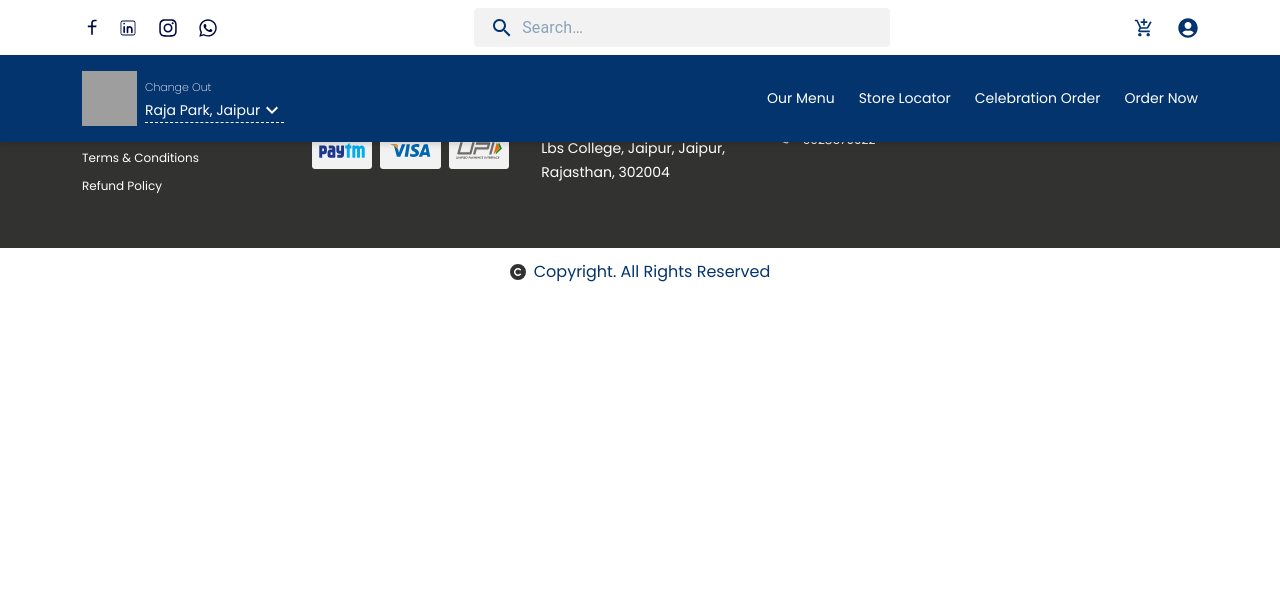
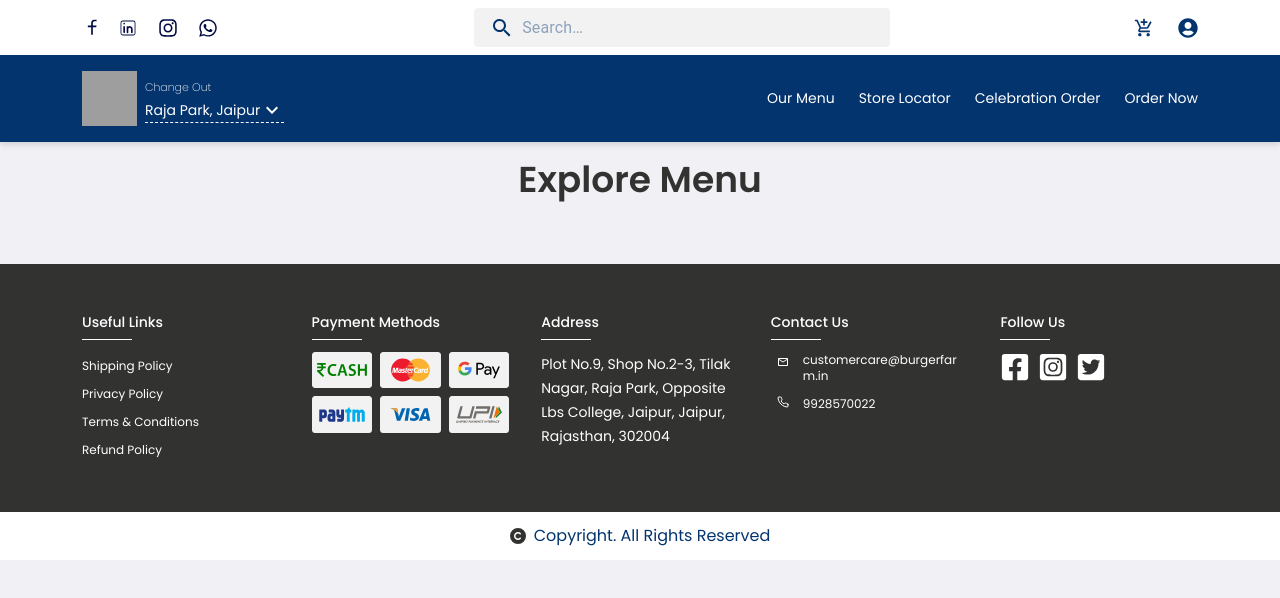
Before and after one commit to techvistainnovations/America-s-pizza-frontend, a React (Vite) app: page /our-menu in a window 1280 px wide. Shown: the top 598 px of the page. Built offline with nearby package versions, Linux system fonts and the light colour scheme; grey boxes are pictures that could not be loaded.

Commit message:
curreaction

```diff
--- a/src/App.css
+++ b/src/App.css
@@ -4,6 +4,10 @@ h1, h2, h3, h4, h5, h6, span, p, a, li, label, button, input, td, div, s{
 
 .container{
     @apply 2xl:!w-[1400px] xl:!w-[1140px] lg:!w-[960px] md:!w-[720px] sm:!w-[540px] !w-full md:!px-3 sm:!px-5 !px-5;
+}
+
+body{
+    @apply bg-bodyColor;
 }
 
 /* main menu for desktop */
--- a/src/App.jsx
+++ b/src/App.jsx
@@ -11,6 +11,7 @@ import Blog from './Pages/Blog'
 import StoreLocator from './Pages/Store-locator/StoreLocator'
 import Footer from './components/Footer/Footer'
 import OrderNow from './Pages/Order-Now/OrderNow'
+import OurMenu from './Pages/Our-Menu/OurMenu'
 
 
 function App() {
@@ -23,6 +24,7 @@ function App() {
    <Routes>
     <Route path='/' element={<Home/>} />
     <Route path='store-locator' element={<StoreLocator/>} />
+    <Route path='/our-menu' element={<OurMenu/>} />
     <Route path='order-now' element={<OrderNow/>} />
     <Route path='Locations' element={<Locations/>} />
     <Route path='About' element={<About/>} />
--- a/src/Pages/Order-Now/OrderNow.jsx
+++ b/src/Pages/Order-Now/OrderNow.jsx
@@ -3,7 +3,7 @@ import React from 'react'
 const OrderNow = () => {
   return (
     <>
-       <div className='container pt-3 mx-auto mt-[87px]'>
+       <div className='container pt-3 mx-auto mt-[142px]'>
             <div className='text-center'>
                 <h2>Burger Farm Online Ordering</h2>
                 <p>Search City or Locality to Start Ordering</p>
--- /dev/null
+++ b/src/Pages/Our-Menu/OurMenu.jsx
@@ -0,0 +1,16 @@
+import React from 'react'
+
+const OurMenu = () => {
+  return (
+    <div className='mt-[148px]'>
+        <section className='container pt-3 mx-auto mt-[142px]  lg:mb-12 md:mb-6 sm:mb-4 mb-4'>
+            <h2 className='lg:text-4xl md:text-3xl text-2xl text-darkbg font-semibold md:leading-[65px] text-center sm:leading-10'>Explore Menu</h2>
+            <div className='flex lg:gap-8 md:gap-4 mt-4'>
+
+            </div>
+        </section>
+    </div>
+  )
+}
+
+export default OurMenu
--- a/src/Pages/Store-locator/StoreLocator.jsx
+++ b/src/Pages/Store-locator/StoreLocator.jsx
@@ -66,7 +66,7 @@ const LocationCom = () => {
 
 const StoreLocator = () => {
   return (
-    <section className='container pt-3 mx-auto mt-[87px]  lg:mb-12 md:mb-6 sm:mb-4 mb-4'>
+    <section className='container pt-3 mx-auto mt-[142px]  lg:mb-12 md:mb-6 sm:mb-4 mb-4'>
         <h2 className='lg:text-4xl md:text-3xl text-2xl text-darkbg font-semibold md:leading-[65px] sm:leading-10'>Burger Farm Outlets Near You</h2>
         <div className='flex lg:gap-8 md:gap-4 mt-4'>
             {/* Popular Cities */}
--- a/src/Pages/home/sections/HomeBanner.jsx
+++ b/src/Pages/home/sections/HomeBanner.jsx
@@ -8,7 +8,7 @@ const HomeBanner  = () => {
                 <div className='flex md:flex-row sm:flex-col flex-col flex-1 h-full md:py-0 sm:py-4 py-10'>
                     {/* left */}
                     <div className='md:w-1/2 sm:w-full w-full h-full flex justify-center items-center flex-col md:my-0 sm:my-10 my-4 relative z-20'>
-                        <h2 className='md:text-5xl sm:text-4xl text-2xl text-whiteColor text-center md:leading-[55px] sm:leading-[50px] leading-[45px] font-bold'>America pizza</h2>
+                        <h2 className='md:text-5xl sm:text-4xl text-2xl text-whiteColor text-center md:leading-[55px] sm:leading-[50px] leading-[45px] font-bold'>Americans pizza</h2>
                         <img src="/images/ui/waves-image.png" alt="Waves Image" className="md:max-w-[280px] sm:max-w-[180px] max-w-[150px] mx-auto md:mt-3 sm:mt-2 mt-2" />
                         <div className='mt-6'>
                             <Button variant="contained" className='!bg-whiteColor !text-themeColor !capitalize !font-extrabold !text-lg'>Order Now</Button>
--- a/tailwind.config.js
+++ b/tailwind.config.js
@@ -17,6 +17,7 @@ export default {
     },
     colors : {
       themeColor : '#03346E',
+      bodyColor : '#F1F0F5',
       secondaryColor : '#dc84cf',
       whiteColor : '#ffffff',
       vegColor : '#97BE5A',
```
Also changed, not shown: src/components/header/Navbar.jsx (+0 -14 lines).
